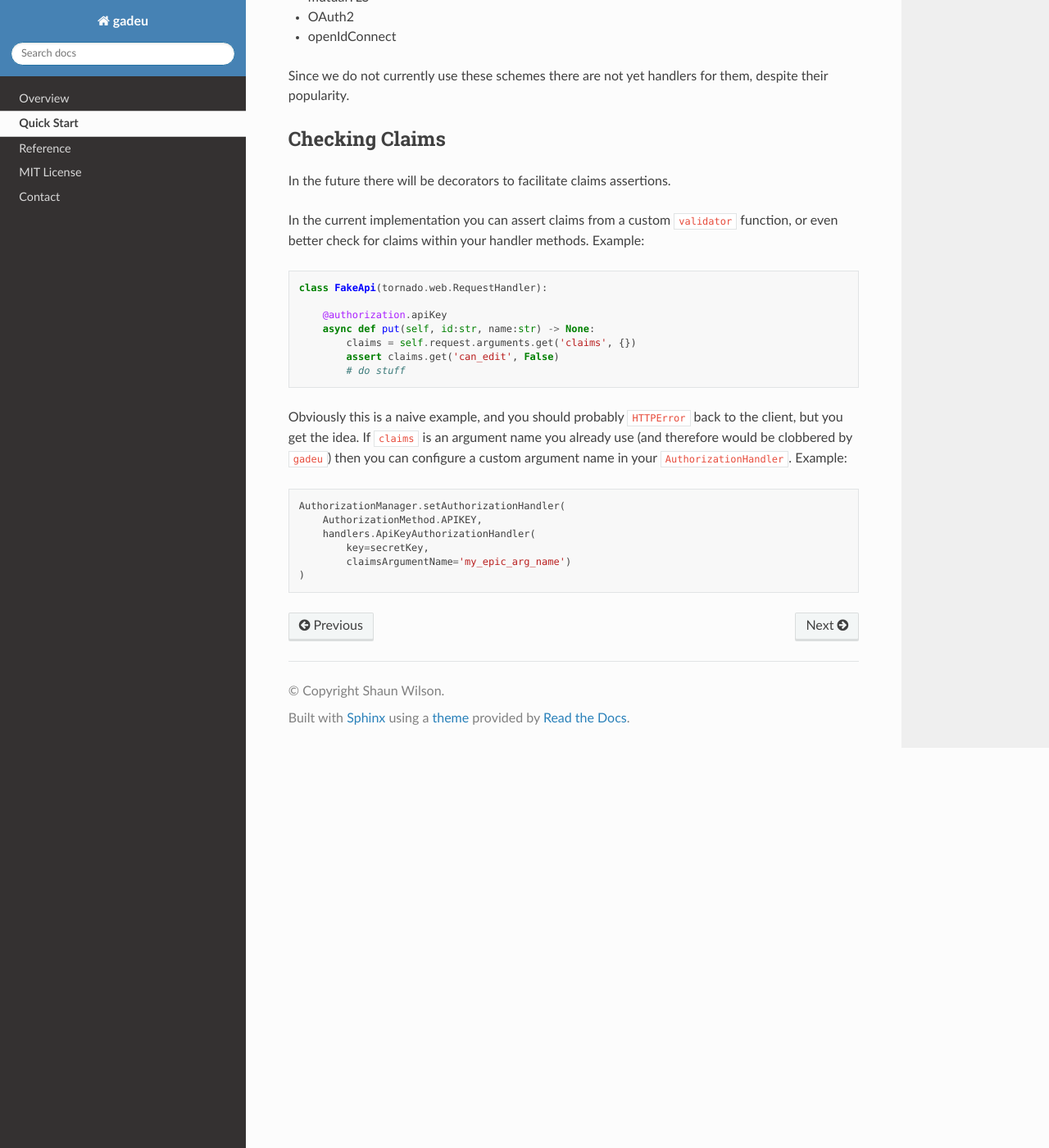
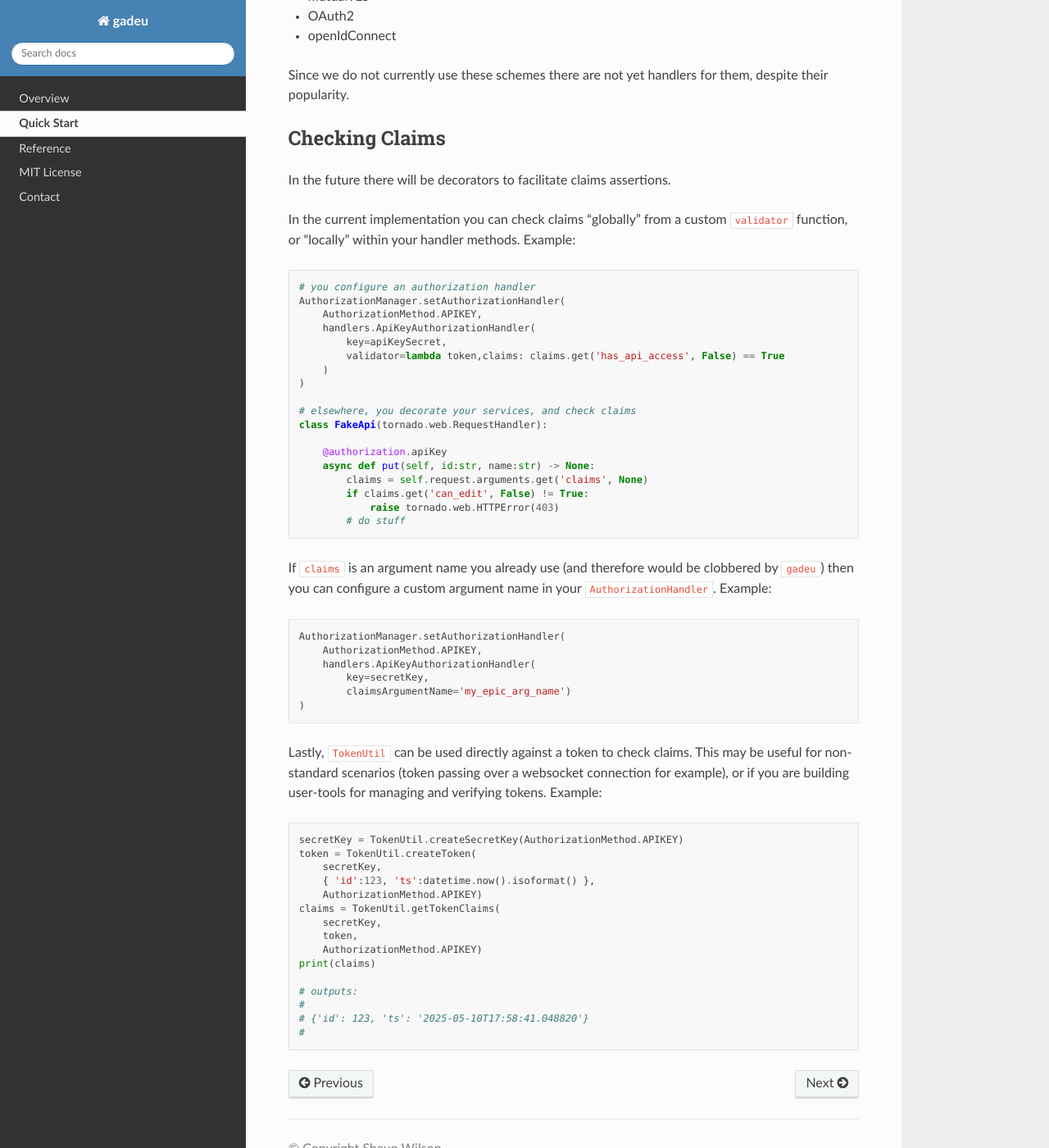
Before and after one commit to wilson0x4d/gadeu, a Sphinx documentation site: the page built from docs/quickstart.rst, in a window 1280 px wide and 1400 px high, scrolled down 2226 px. Shown: the whole window at 82% size. Built offline with Sphinx 7.4.7 and the Read the Docs theme 3.1.0, drawn with Linux system fonts in a browser that asks for light colours; some of the changed text lies outside the part shown.

Commit message:
refactor(claims): allow non-string claim values
- according to specs, any valid JSON type should be permitted
- updates tests and docs to reflect this change

```diff
--- a/docs/quickstart.rst
+++ b/docs/quickstart.rst
@@ -74,11 +74,11 @@
 
 .. code:: python
 
-    # share this key securely with your business partners, developers,
+    # share this token securely with your business partners, developers,
     # testers, etc that need to authorize requests with a server.
     apiKey = TokenUtil.createToken(secretKey, {'app':'bob123'}, AuthorizationMethod.APIKEY)
 
-In the above example you can see a dictionary ``{'app':'bob123'}``, this is a "claims object" that gets encoded into the resulting token (``apiKey``).  Developers can access these claims via "validator functions" optionally set via the ``AuthorizationManager`` configured for the service.
+In the above example you can see a dictionary ``{'app':'bob123'}``, this is a "claims object" that gets encoded into the resulting token (``apiKey``). See the section below **Checking Claims** for more information on how they can be accessed.
 
 Currently, only ``apiKey`` and ``bearerToken`` security schemes are supported, with a plan to add others as they are requested, PR'd, or required for our own projects. Both ``apiKey`` and ``bearerToken`` tokens are encrypted, and unless you leak your secret keys the wider public should not be able to peek at the token contents (ie. the "claims" you've stored.) That said, it is NOT a good practice to store anything sensitive in a claim (such as keys, passwords, etc.)
 
@@ -98,19 +98,30 @@
 
 In the future there will be decorators to facilitate claims assertions.
 
-In the current implementation you can assert claims from a custom ``validator`` function, or even better check for claims within your handler methods. Example:
+In the current implementation you can check claims "globally" from a custom ``validator`` function, or "locally" within your handler methods. Example:
 
 .. code:: python
 
+    # you configure an authorization handler
+    AuthorizationManager.setAuthorizationHandler(
+        AuthorizationMethod.APIKEY,
+        handlers.ApiKeyAuthorizationHandler(
+            key=apiKeySecret,
+            validator=lambda token,claims: claims.get('has_api_access', False) == True
+        )
+    )
+
+    # elsewhere, you decorate your services, and check claims
     class FakeApi(tornado.web.RequestHandler):
 
         @authorization.apiKey
         async def put(self, id:str, name:str) -> None:
-            claims = self.request.arguments.get('claims', {})
-            assert claims.get('can_edit', False)
+            claims = self.request.arguments.get('claims', None)
+            if claims.get('can_edit', False) != True:
+                raise tornado.web.HTTPError(403)
             # do stuff
 
-Obviously this is a naive example, and you should probably ``HTTPError`` back to the client, but you get the idea. If ``claims`` is an argument name you already use (and therefore would be clobbered by ``gadeu``) then you can configure a custom argument name in your ``AuthorizationHandler``. Example:
+If ``claims`` is an argument name you already use (and therefore would be clobbered by ``gadeu``) then you can configure a custom argument name in your ``AuthorizationHandler``. Example:
 
 .. code:: python
 
@@ -120,3 +131,23 @@
             key=secretKey,
             claimsArgumentName='my_epic_arg_name')
     )
+
+Lastly, ``TokenUtil`` can be used directly against a token to check claims. This may be useful for non-standard scenarios (token passing over a websocket connection for example), or if you are building user-tools for managing and verifying tokens. Example:
+
+.. code:: python
+
+    secretKey = TokenUtil.createSecretKey(AuthorizationMethod.APIKEY)
+    token = TokenUtil.createToken(
+        secretKey,
+        { 'id':123, 'ts':datetime.now().isoformat() },
+        AuthorizationMethod.APIKEY)
+    claims = TokenUtil.getTokenClaims(
+        secretKey,
+        token,
+        AuthorizationMethod.APIKEY)
+    print(claims)
+
+    # outputs:
+    #
+    # {'id': 123, 'ts': '2025-05-10T17:58:41.048820'}
+    #
```
Also changed, not shown: README.md (+40 -6 lines), 5 other files.
